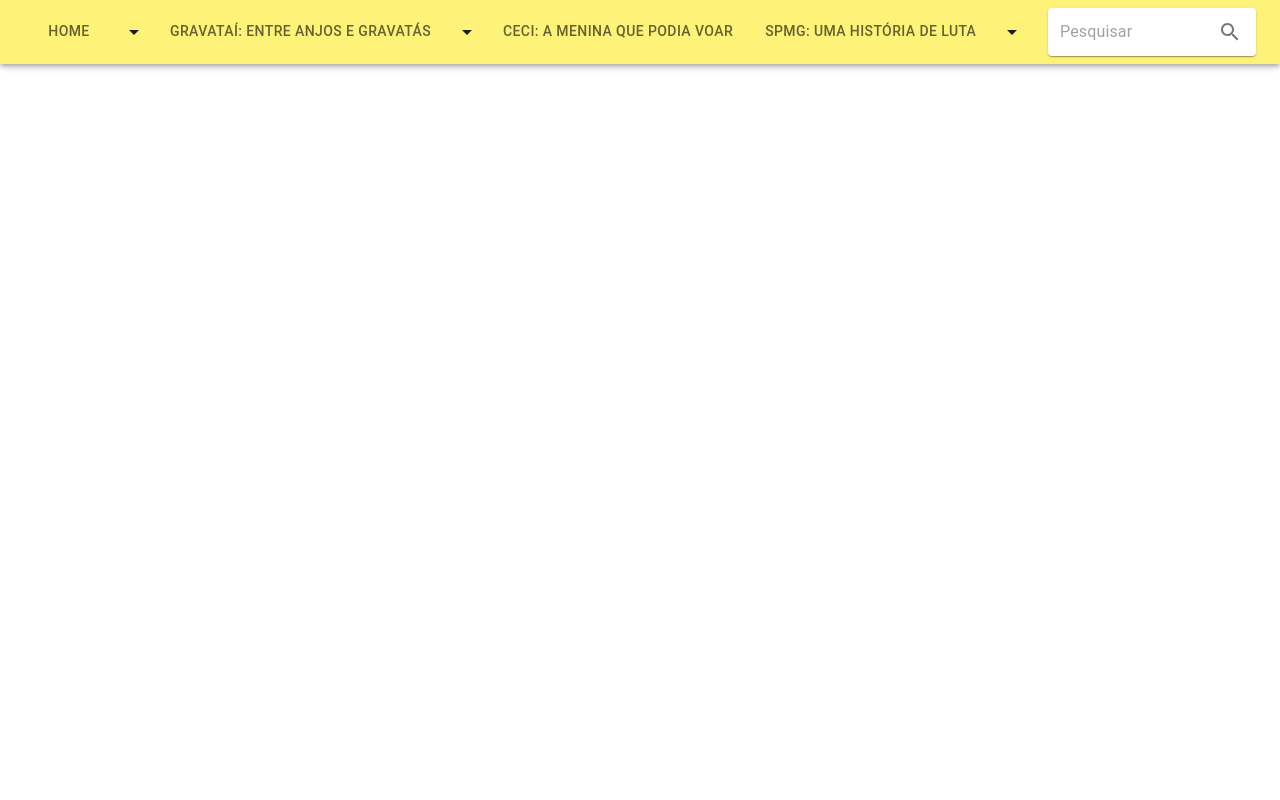
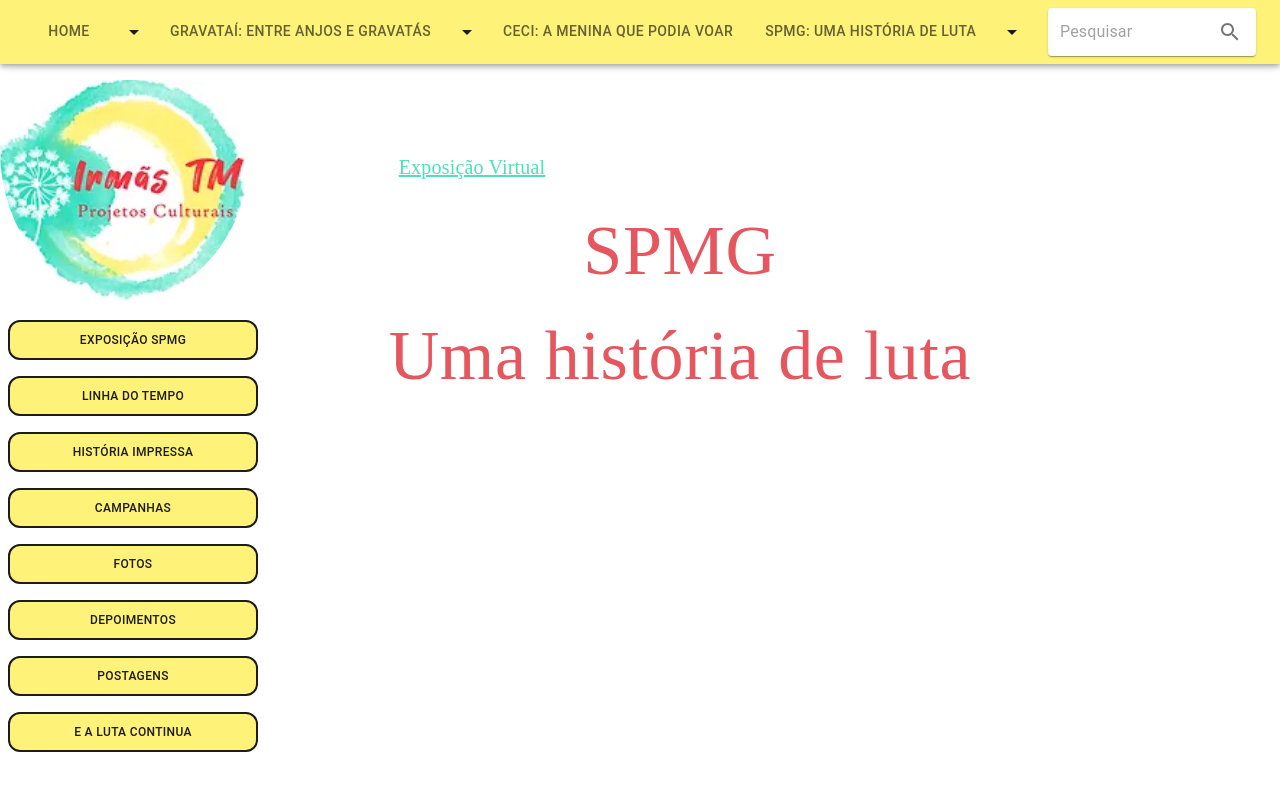
Before and after one commit to RuanF7/projetos_culturais_website, a Next.js app: page /spmg/Spmg in a window 1280 px wide. Shown: the top 800 px of the page. Built offline with nearby package versions, Linux system fonts and the light colour scheme.

Commit message:
feat: buttons

```diff
--- a/src/components/gravataiButtons/GravataiButtons.tsx
+++ b/src/components/gravataiButtons/GravataiButtons.tsx
@@ -5,7 +5,8 @@ import { Box, Button, Grid } from '@mui/material'
 function GravataiButtons() {
   return (
     <>
-      <CardLogo /><Grid container spacing={2}>
+      <CardLogo />
+      <Grid container spacing={2}>
         <Grid xs={2}>
           <Box sx={{ position: "fixed", paddingTop: 40, display: 'flex', flexDirection: 'column', marginLeft: 2, }}>
             <Button
@@ -17,6 +18,7 @@ function GravataiButtons() {
                 height: 50,
                 margin: 1,
                 borderRadius: 3,
+                border: 2,
               }}
             >GRAVATAÍ: entre anjos e gravatás</Button>
             <Button
@@ -28,6 +30,7 @@ function GravataiButtons() {
                 height: 50,
                 margin: 1,
                 borderRadius: 3,
+                border: 2,
               }}
             >Vídeos e Entrevistas</Button>
             <Button
@@ -39,6 +42,7 @@ function GravataiButtons() {
                 height: 50,
                 margin: 1,
                 borderRadius: 3,
+                border: 2,
               }}
             >Lugares de Gravataí</Button>
           </Box>
--- /dev/null
+++ b/src/components/spmgButtons/SpmgButtons.tsx
@@ -0,0 +1,115 @@
+import React from 'react'
+import CardLogo from '@/components/cardLogo/CardLogo'
+import { Box, Button, Grid } from '@mui/material'
+
+function SpmgButtons() {
+  return (
+    <>
+      <CardLogo />
+      <Grid container spacing={2}>
+        <Grid xs={2}>
+          <Box sx={{ position: "fixed", paddingTop: 40, display: 'flex', flexDirection: 'column', marginLeft: 2, }}>
+            <Button
+              sx={{
+                fontSize: 12,
+                backgroundColor: 'primary.main',
+                color: 'warning.main',
+                width: 250,
+                height: 40,
+                margin: 1,
+                borderRadius: 3,
+                border: 2,
+              }}
+            >Exposição SPMG</Button>
+            <Button
+              sx={{
+                fontSize: 12,
+                backgroundColor: 'primary.main',
+                color: 'warning.main',
+                width: 250,
+                height: 40,
+                margin: 1,
+                borderRadius: 3,
+                border: 2,
+              }}
+            >Linha do Tempo</Button>
+            <Button
+              sx={{
+                fontSize: 12,
+                backgroundColor: 'primary.main',
+                color: 'warning.main',
+                width: 250,
+                height: 40,
+                margin: 1,
+                borderRadius: 3,
+                border: 2,
+              }}
+            >História Impressa</Button>
+            <Button
+              sx={{
+                fontSize: 12,
+                backgroundColor: 'primary.main',
+                color: 'warning.main',
+                width: 250,
+                height: 40,
+                margin: 1,
+                borderRadius: 3,
+                border: 2,
+              }}
+            >Campanhas</Button>
+            <Button
+              sx={{
+                fontSize: 12,
+                backgroundColor: 'primary.main',
+                color: 'warning.main',
+                width: 250,
+                height: 40,
+                margin: 1,
+                borderRadius: 3,
+                border: 2,
+              }}
+            >Fotos</Button>
+            <Button
+              sx={{
+                fontSize: 12,
+                backgroundColor: 'primary.main',
+                color: 'warning.main',
+                width: 250,
+                height: 40,
+                margin: 1,
+                borderRadius: 3,
+                border: 2,
+              }}
+            >Depoimentos</Button>
+            <Button
+              sx={{
+                fontSize: 12,
+                backgroundColor: 'primary.main',
+                color: 'warning.main',
+                width: 250,
+                height: 40,
+                margin: 1,
+                borderRadius: 3,
+                border: 2,
+              }}
+            >Postagens</Button>
+            <Button
+              sx={{
+                fontSize: 12,
+                backgroundColor: 'primary.main',
+                color: 'warning.main',
+                width: 250,
+                height: 40,
+                margin: 1,
+                borderRadius: 3,
+                border: 2,
+              }}
+            >E a luta continua</Button>
+          </Box>
+        </Grid>
+      </Grid>
+    </>
+  )
+}
+
+export default SpmgButtons
--- a/src/pages/home/Homepage.tsx
+++ b/src/pages/home/Homepage.tsx
@@ -1,7 +1,7 @@
 import BackToTopButton from "@/components/backToTopButton/BackToTopButton"
 import CardLogo from "@/components/cardLogo/CardLogo"
 import { Box, Button, Typography } from "@mui/material"
-
+import styles from '../../styles/Home.module.css'
 
 
 const Homepage = () => {
@@ -14,7 +14,7 @@ const Homepage = () => {
       }}
       >
         <Box >
-          <Typography className="irmastm"
+          <Typography className={styles.irmastm}
             sx={{
               fontSize: 70,
               display: 'flex',
@@ -70,7 +70,7 @@ const Homepage = () => {
               sx={{
                 fontSize: 20,
                 backgroundColor: 'info.main',
-                color: 'warning.light',
+                color: 'secondary.main',
                 width: 250,
                 margin: 1,
                 borderRadius: 3,
--- a/src/pages/spmg/Spmg.tsx
+++ b/src/pages/spmg/Spmg.tsx
@@ -1,8 +1,72 @@
+import SpmgButtons from '@/components/spmgButtons/SpmgButtons'
+import { Box, Typography } from '@mui/material'
 import React from 'react'
 
 function Spmg() {
   return (
-    <div>Spmg</div>
+    <>
+      <SpmgButtons />
+      <Box
+        sx={{
+          display: 'flex',
+          justifyContent: 'center',
+          flexDirection: 'column',
+          marginLeft: 10,
+        }}>
+        <Box
+          sx={{
+            display: 'flex',
+            flexDirection: 'column',
+            justifyContent: 'center',
+            alignItems: 'center',
+            padding: 10,
+          }}>
+          <Box>
+            <Typography
+              sx={{
+                fontSize: 20,
+                display: 'flex',
+                fontFamily: 'Open-sans',
+                textAlign: 'left',
+                paddingTop: 10,
+                marginRight: 52,
+                color: 'info.main',
+                textDecoration: 'underline',
+              }}>
+              Exposição Virtual
+            </Typography>
+          </Box>
+          <Box sx={{
+            display: 'flex',
+            flexDirection: 'column',
+            justifyContent: 'center',
+            alignItems: 'center',
+          }}>
+            <Typography className="irmastm"
+              sx={{
+                fontSize: 70,
+                display: 'flex',
+                fontFamily: 'HeyAugust',
+                paddingTop: 2,
+                color: 'secondary.main'
+              }}
+            >SPMG
+            </Typography>
+            <Typography className="irmastm"
+              sx={{
+                fontSize: 70,
+                display: 'flex',
+                fontFamily: 'HeyAugust',
+                justifyContent: 'center',
+                color: 'secondary.main'
+              }}
+            >Uma história de luta
+            </Typography>
+          </Box>
+        </Box>
+      </Box>
+
+    </>
   )
 }
 
```
